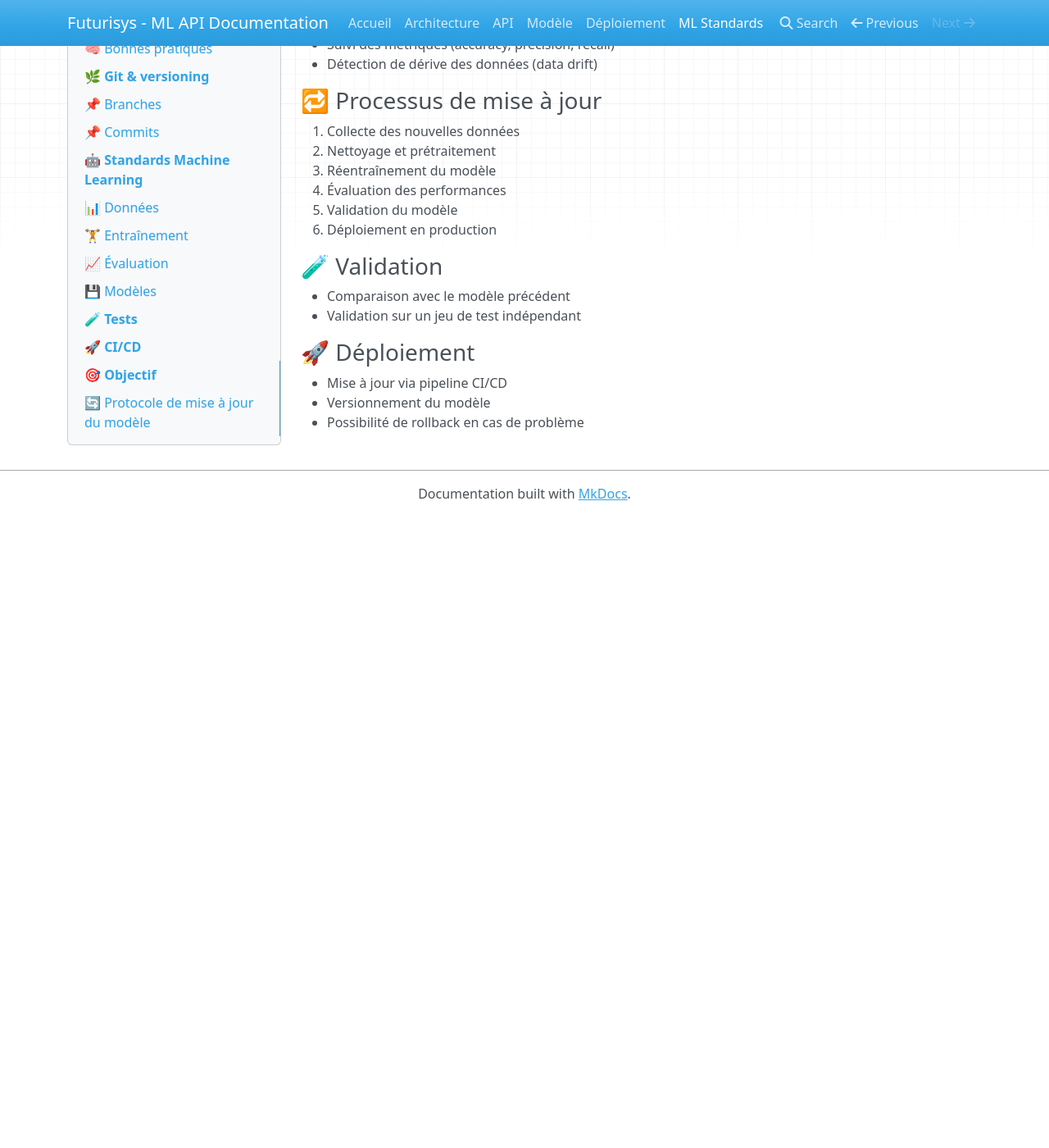
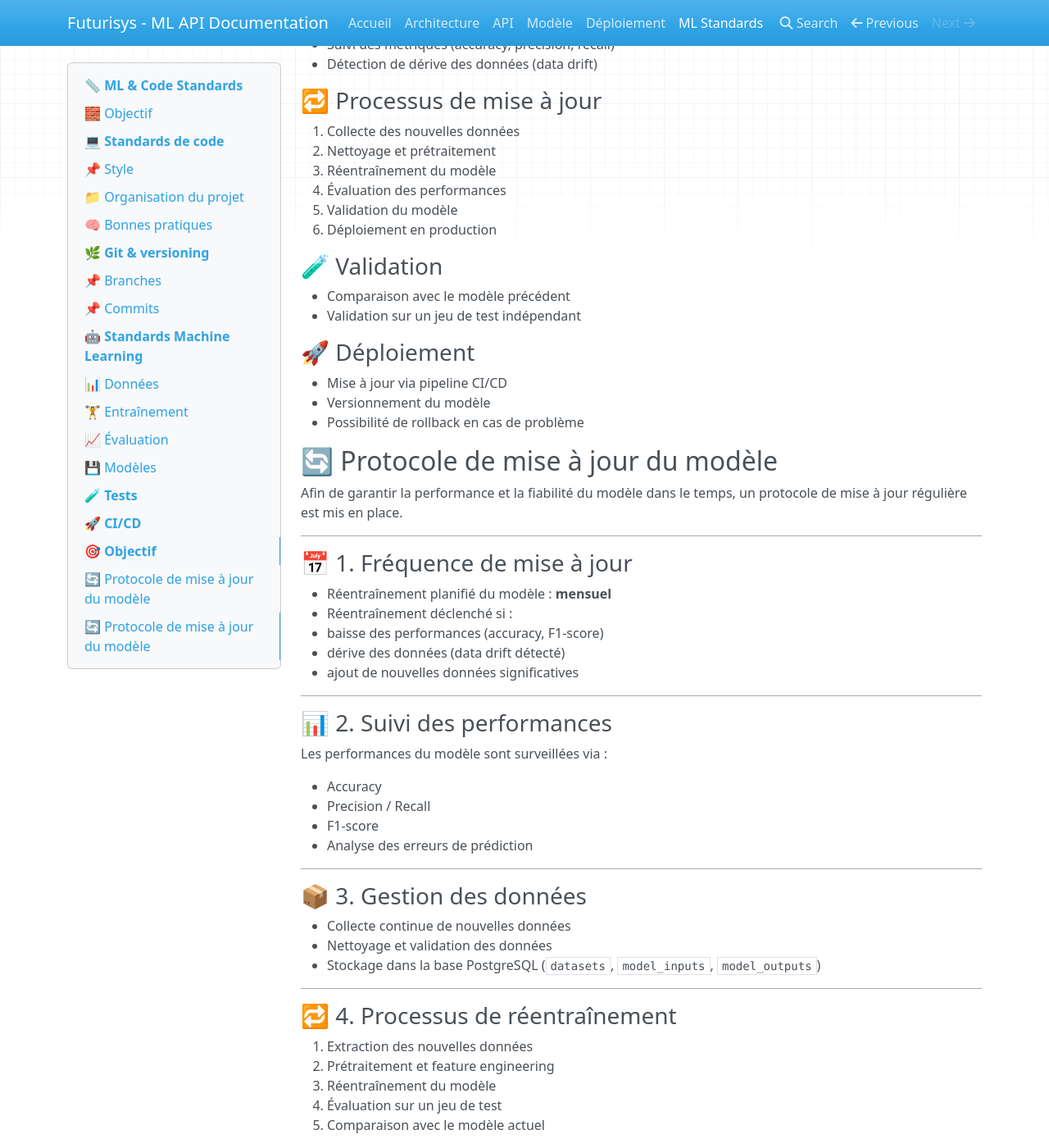
Before and after one commit to Birama21/Projet_5_Deployez_un_modele_de_Machine_Learning, an MkDocs documentation site: the page built from docs/ml_standards.md, in a window 1280 px wide and 1400 px high, scrolled down 2792 px. Shown: the whole window at 82% size. Built offline with MkDocs 1.6.1, drawn with Linux system fonts in a browser that asks for light colours; nearby versions of some CDN libraries; before the commit the page ends 3422 px from its top, so only the background shows below that; some of the changed text lies outside the part shown.

Commit message:
update mkdocs

```diff
--- a/docs/ml_standards.md
+++ b/docs/ml_standards.md
@@ -157,3 +157,74 @@ Afin de garantir la performance du modèle dans le temps, un protocole de mise
 - Mise à jour via pipeline CI/CD
 - Versionnement du modèle
 - Possibilité de rollback en cas de problème
+
+## 🔄 Protocole de mise à jour du modèle
+
+Afin de garantir la performance et la fiabilité du modèle dans le temps, un protocole de mise à jour régulière est mis en place.
+
+---
+
+### 📅 1. Fréquence de mise à jour
+
+- Réentraînement planifié du modèle : **mensuel**
+- Réentraînement déclenché si :
+  - baisse des performances (accuracy, F1-score)
+  - dérive des données (data drift détecté)
+  - ajout de nouvelles données significatives
+
+---
+
+### 📊 2. Suivi des performances
+
+Les performances du modèle sont surveillées via :
+
+- Accuracy
+- Precision / Recall
+- F1-score
+- Analyse des erreurs de prédiction
+
+---
+
+### 📦 3. Gestion des données
+
+- Collecte continue de nouvelles données
+- Nettoyage et validation des données
+- Stockage dans la base PostgreSQL (`datasets`, `model_inputs`, `model_outputs`)
+
+---
+
+### 🔁 4. Processus de réentraînement
+
+1. Extraction des nouvelles données
+2. Prétraitement et feature engineering
+3. Réentraînement du modèle
+4. Évaluation sur un jeu de test
+5. Comparaison avec le modèle actuel
+
+---
+
+### ✅ 5. Validation du modèle
+
+Avant déploiement :
+
+- comparaison avec la version précédente
+- validation des métriques minimales
+- contrôle des biais éventuels
+
+---
+
+### 🚀 6. Déploiement
+
+- versionning du modèle (ex: v1, v2…)
+- déploiement via pipeline CI/CD
+- possibilité de rollback en cas de régression
+
+---
+
+### 🧠 7. Objectif
+
+Garantir un modèle :
+
+- performant dans le temps
+- adapté aux nouvelles données
+- fiable en production
```
